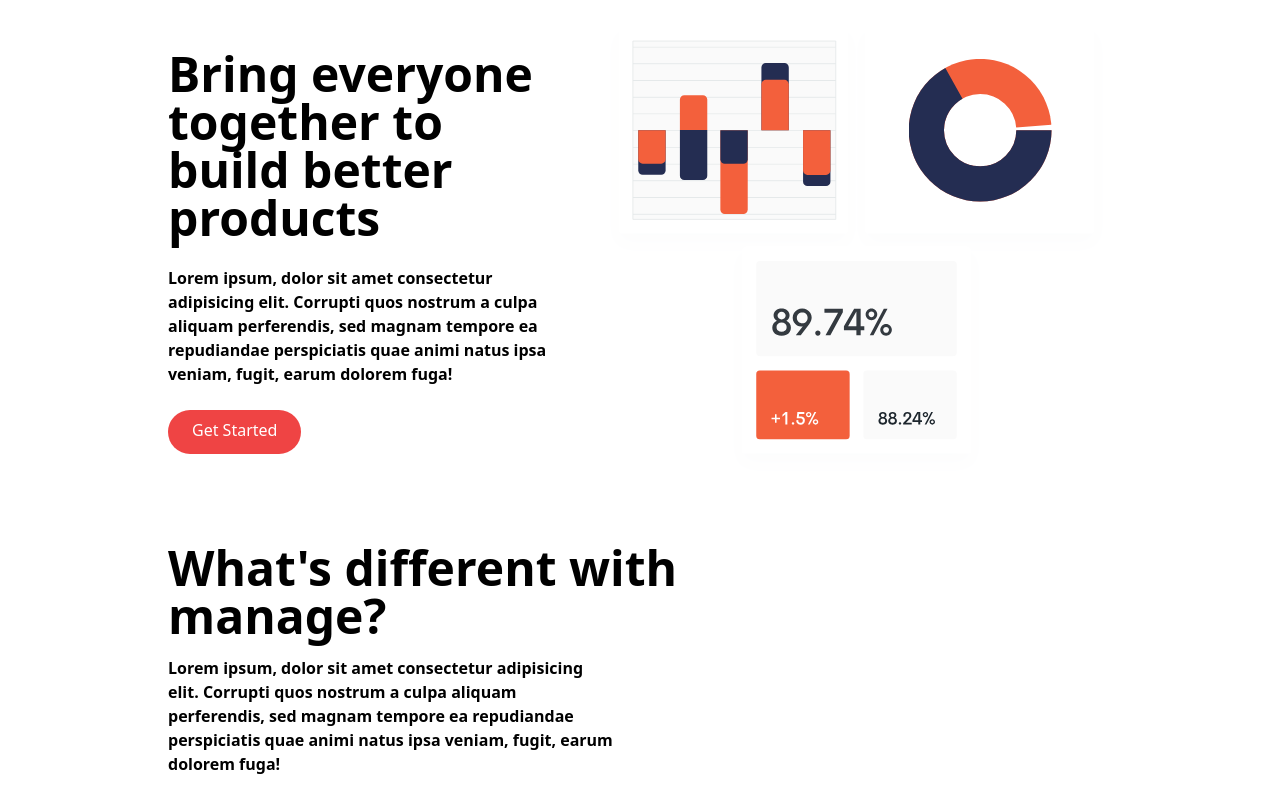
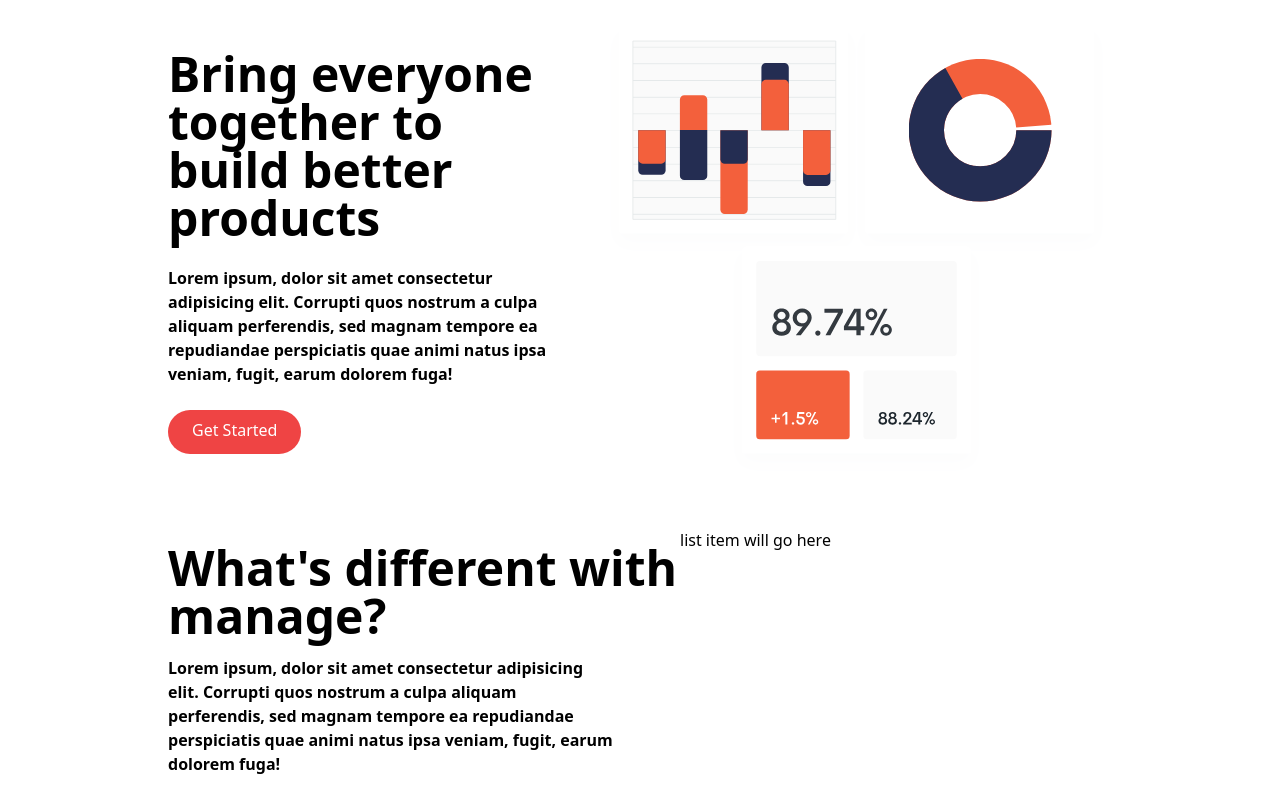
Before and after one commit to JepoySanity/TWCSS-manage, a website: page index.html in a window 1280 px wide. Shown: the part 90-890 px from the top of the page. Drawn offline with Linux system fonts and the light colour scheme.

Commit message:
prepare list item on feature section

```diff
--- a/index.html
+++ b/index.html
@@ -78,6 +78,7 @@
             dolorem fuga!
           </p>
         </div>
+        <div class="flex flex-col md:flex-row">list item will go here</div>
       </div>
     </section>
   </body>
```
